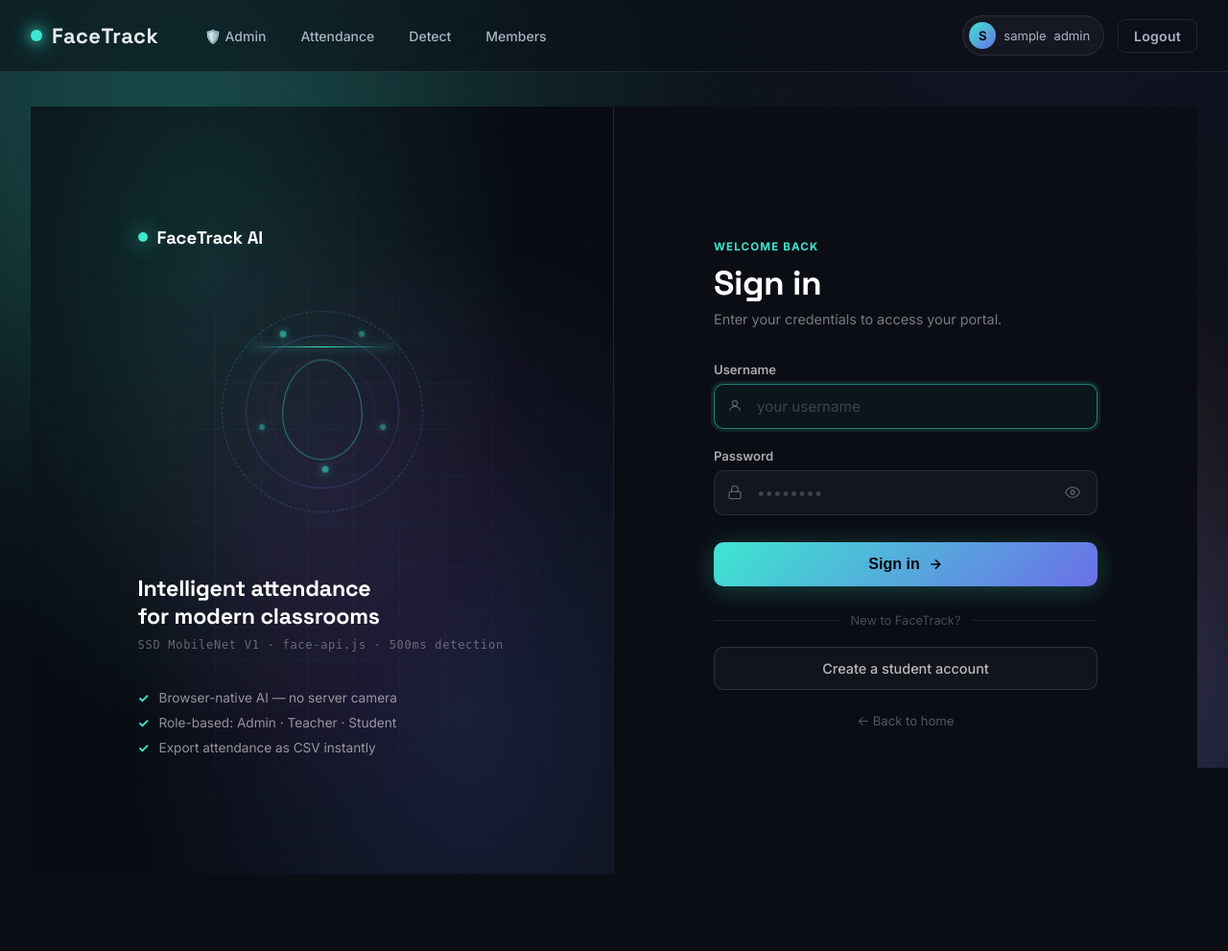
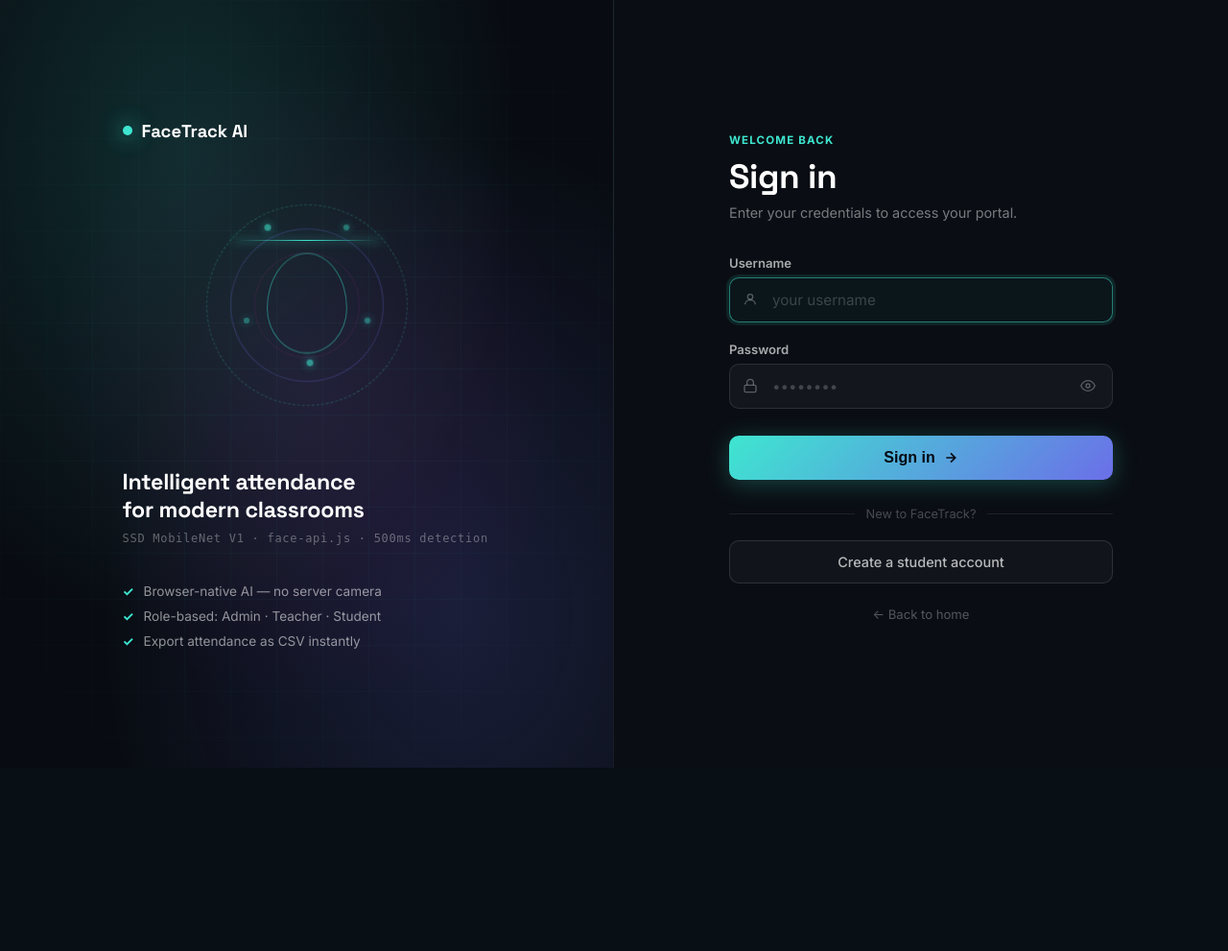
Before and after one commit to prajwalprajwalferrao-cloud/face-recognition-attendance, a Flask app: template templates/login.html in a window 1280 px wide. Shown: the whole page at 96% size. After the commit the page ends 800 px from the top, so only its background shows below. Run offline with Flask 3, Linux system fonts and the light colour scheme; the template is opened without the code that fills it, so the values that code supplies are empty; the visitor is signed in with stand-in values (Sample User, id 1).

Commit message:
fix: make login.html standalone so new full-screen AI login theme applies edge-to-edge without container constraints

```diff
--- a/templates/login.html
+++ b/templates/login.html
@@ -1,10 +1,20 @@
-{% extends 'base.html' %}
-{% block title %}Sign in · FaceTrack AI{% endblock %}
-{% block extra_css %}
+<!doctype html>
+<html lang="en">
+<head>
+  <meta charset="utf-8" />
+  <meta name="viewport" content="width=device-width, initial-scale=1" />
+  <title>Sign in · FaceTrack AI</title>
+  <meta name="description" content="Sign in to your FaceTrack AI dashboard" />
+
+  <link rel="preconnect" href="https://fonts.googleapis.com" />
+  <link rel="preconnect" href="https://fonts.gstatic.com" crossorigin />
+  <link href="https://fonts.googleapis.com/css2?family=Inter:wght@300;400;500;600;700&family=Space+Grotesk:wght@500;600;700&display=swap" rel="stylesheet" />
+
+  <link rel="stylesheet" href="{{ url_for('static', filename='css/style.css') }}" />
   <link rel="stylesheet" href="{{ url_for('static', filename='css/login.css') }}" />
-{% endblock %}
+</head>
+<body class="login-body" style="margin:0; padding:0; background:#0a0e14; min-height:100vh; overflow-x:hidden;">
 
-{% block content %}
 <div class="login-shell">
 
   <!-- Left: brand panel -->
@@ -129,4 +139,6 @@ function togglePwd() {
   }
 }
 </script>
-{% endblock %}
+
+</body>
+</html>
```
